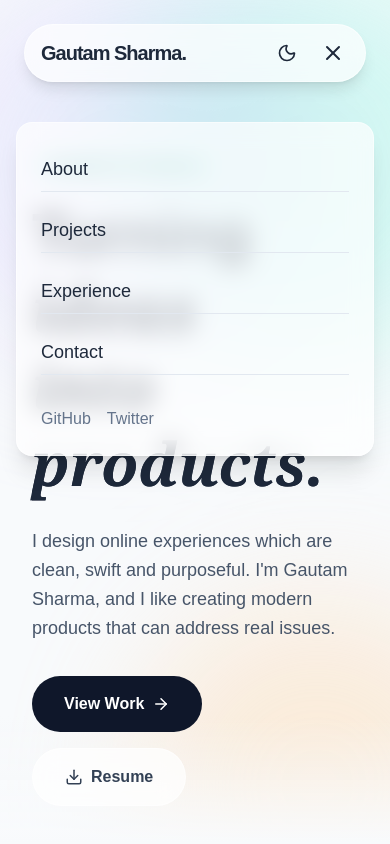
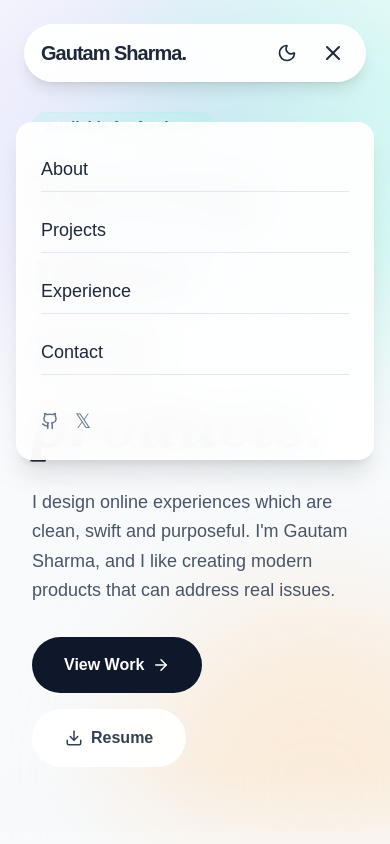
Before and after one commit to Gautam97s/Portfolio, a Next.js app: page / in a window 390 px wide. Both pictures are taken after a click on the button 333 px from the left and 53 px from the top of the page. Shown: the top 844 px of the page. Built offline with nearby package versions, Linux system fonts and the light colour scheme.

Commit message:
optimized for mobile

```diff
--- a/app/globals.css
+++ b/app/globals.css
@@ -51,14 +51,14 @@ html {
 
 /* glass panel */
 .glass-panel {
-  background: rgba(255, 255, 255, 0.7);
-  backdrop-filter: blur(12px);
-  -webkit-backdrop-filter: blur(12px);
+  background: rgba(255, 255, 255, 0.95);
+  backdrop-filter: blur(20px);
+  -webkit-backdrop-filter: blur(20px);
   border: 1px solid rgba(255, 255, 255, 0.5);
 }
 
 .dark .glass-panel {
-  background: rgba(11, 12, 13, 0.6);
+  background: rgba(11, 12, 13, 0.9);
   border: 1px solid rgba(255, 255, 255, 0.05);
 }
 
--- a/components/Contact.tsx
+++ b/components/Contact.tsx
@@ -47,8 +47,8 @@ export const Contact: React.FC = () => {
             id={SectionId.CONTACT}
             className="py-24 bg-gradient-to-b from-transparent to-primary/5 dark:to-dark/30 relative"
         >
-            <div className="container mx-auto px-8 md:px-12 max-w-4xl">
-                <div className="glass-panel rounded-3xl p-8 md:p-12 shadow-2xl overflow-hidden relative">
+            <div className="container mx-auto px-4 md:px-12 max-w-4xl">
+                <div className="glass-panel rounded-3xl p-6 md:p-12 shadow-2xl overflow-hidden relative">
                     <div className="grid md:grid-cols-2 gap-12">
 
                         {/* Contact Info */}
--- a/components/Header.tsx
+++ b/components/Header.tsx
@@ -256,17 +256,17 @@ export const Header: React.FC<HeaderProps> = ({ isDark, toggleTheme }) => {
                                 className="text-slate-500 hover:text-primary"
                                 onClick={() => setIsMenuOpen(false)}
                             >
-                                GitHub
+                                <Github size={18} />
                             </a>
 
                             <a
                                 href={SITE_META.socials.twitter}
                                 target="_blank"
                                 rel="noopener noreferrer"
-                                className="text-slate-500 hover:text-primary"
+                                className="text-slate-500 hover:text-primary text-xl"
                                 onClick={() => setIsMenuOpen(false)}
                             >
-                                Twitter
+                                𝕏
                             </a>
                         </div>
                     </div>
--- a/components/Hero.tsx
+++ b/components/Hero.tsx
@@ -74,7 +74,7 @@ export const Hero: React.FC = () => {
         <section
             id={SectionId.HERO}
             ref={containerRef}
-            className="min-h-screen flex items-center pt-24 md:pt-20 relative"
+            className="min-h-screen flex items-center pt-24 pb-32 md:pt-20 md:pb-0 relative"
         >
             <div className="container mx-auto px-8 md:px-12 relative z-10">
                 <div className="max-w-3xl">
```
